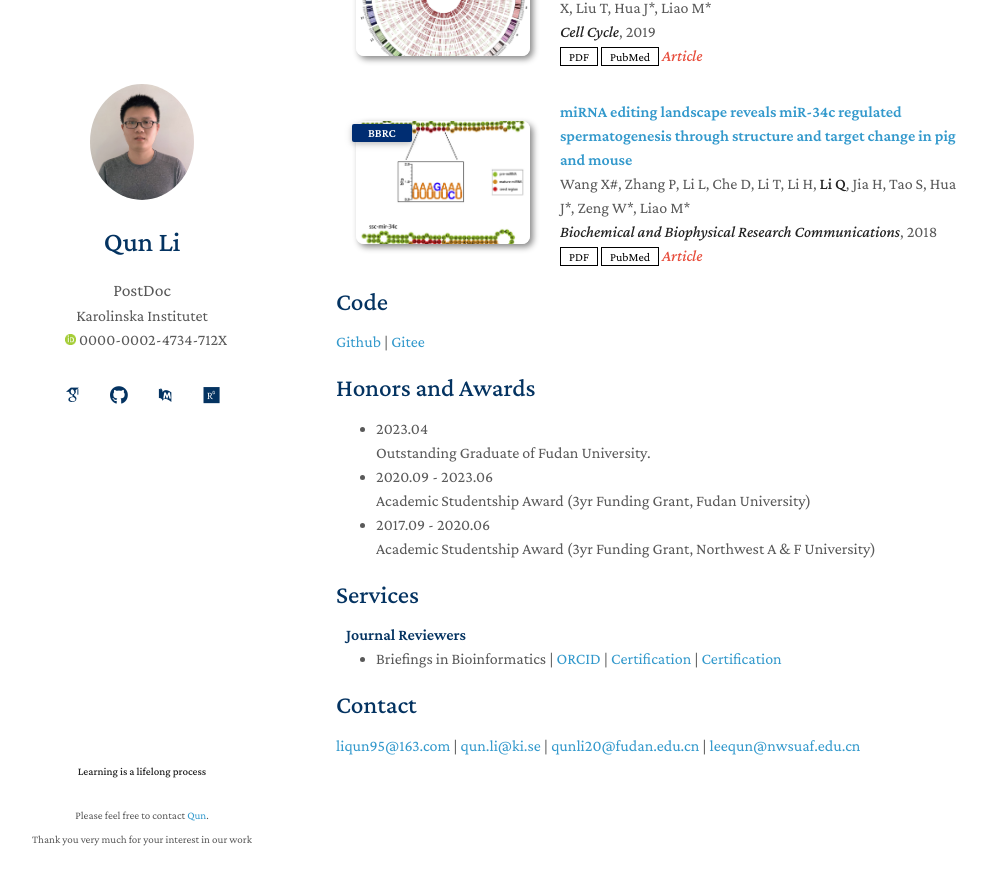
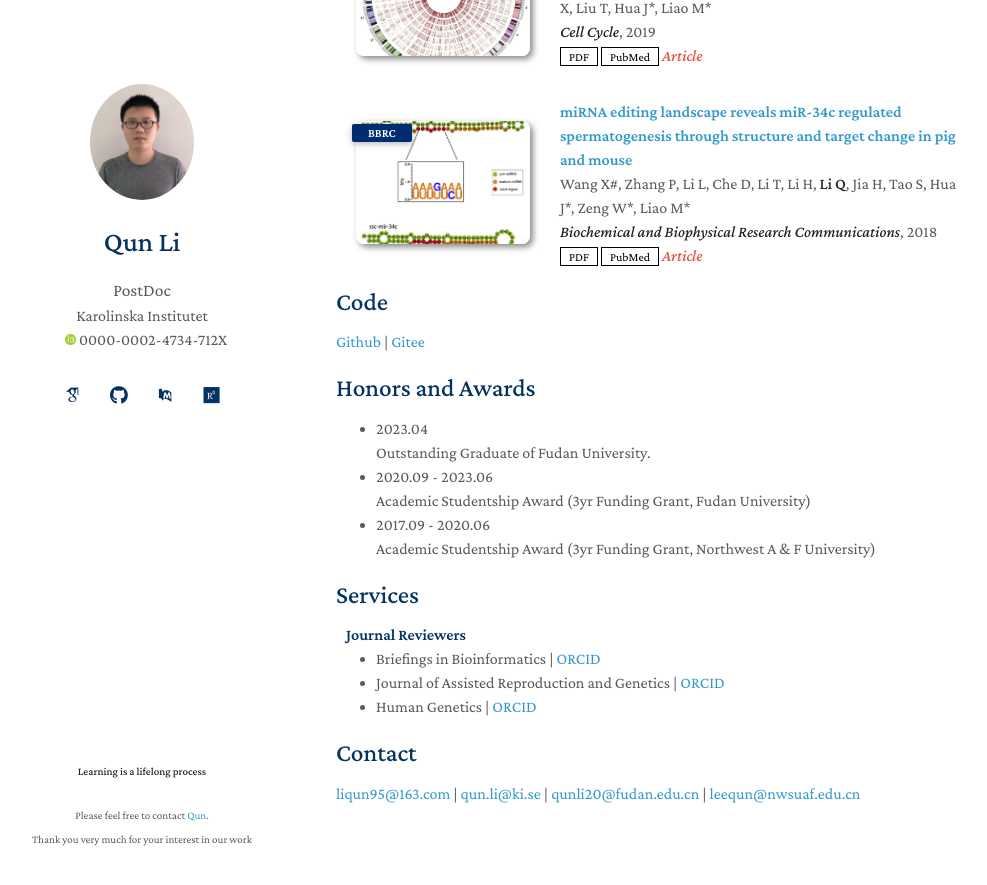
Before and after one commit to liqunbio/liqunbio.github.io, a Jekyll site: the page built from index.md, in a window 1280 px wide and 900 px high, scrolled down 4067 px. Shown: the top 885 px of the window, without its empty margins (134-1121 px from the left). Built offline with Jekyll 4.4.1, drawn with Linux system fonts in a browser that asks for light colours; some web fonts are replaced; comment, search, counter and statistics services are not loaded; our own code applies the rules of GitHub Pages for plain Markdown files; before the commit the page ends 4919 px from its top, so only the background shows below that.

Commit message:
Update journal reviewers list in services.md

```diff
--- a/_includes/services.md
+++ b/_includes/services.md
@@ -3,5 +3,7 @@
 <h4 style="margin:0 10px 0;">Journal Reviewers</h4>
 
 <ul style="margin:0 0 20px;">
-  <li><a href="https://academic.oup.com/bib" target="_blank"><autocolor>Briefings in Bioinformatics</autocolor></a> | <a href="https://orcid.org/0000-0002-4734-712X" target="_blank">ORCID</a> | <a href="assets/img/bib-review-cert.png">Certification</a> | <a href="assets/img/bib-review-cert-2025.png">Certification</a> </li>
+  <li><a href="https://academic.oup.com/bib" target="_blank"><autocolor>Briefings in Bioinformatics</autocolor></a> | <a href="https://orcid.org/0000-0002-4734-712X" target="_blank">ORCID</a> </li>
+  <li><a href="https://link.springer.com/journal/10815" target="_blank"><autocolor>Journal of Assisted Reproduction and Genetics</autocolor></a> | <a href="https://orcid.org/0000-0002-4734-712X" target="_blank">ORCID</a> </li>
+  <li><a href="https://link.springer.com/journal/439" target="_blank"><autocolor>Human Genetics</autocolor></a> | <a href="https://orcid.org/0000-0002-4734-712X" target="_blank">ORCID</a> </li>
 </ul>
```
